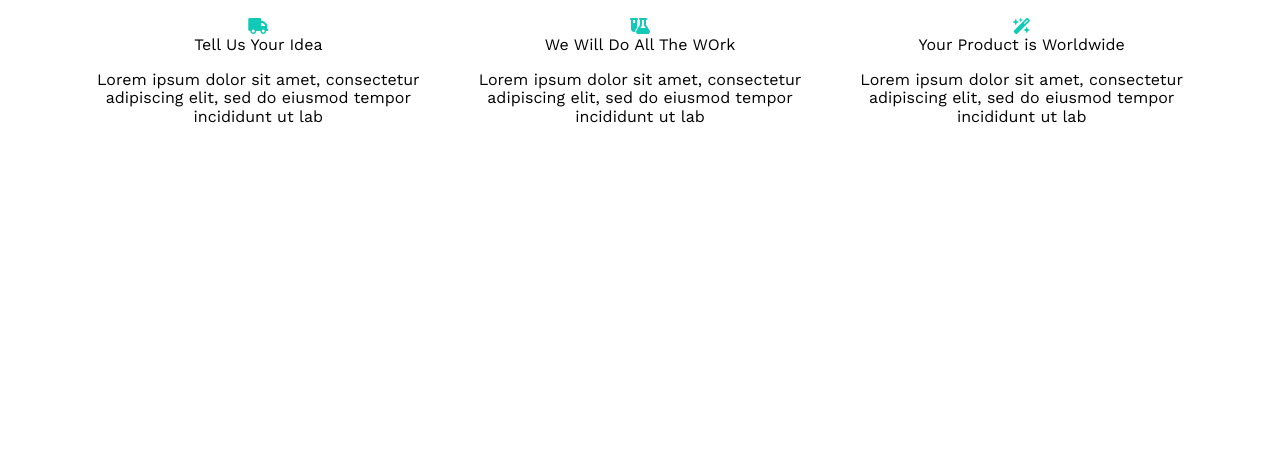
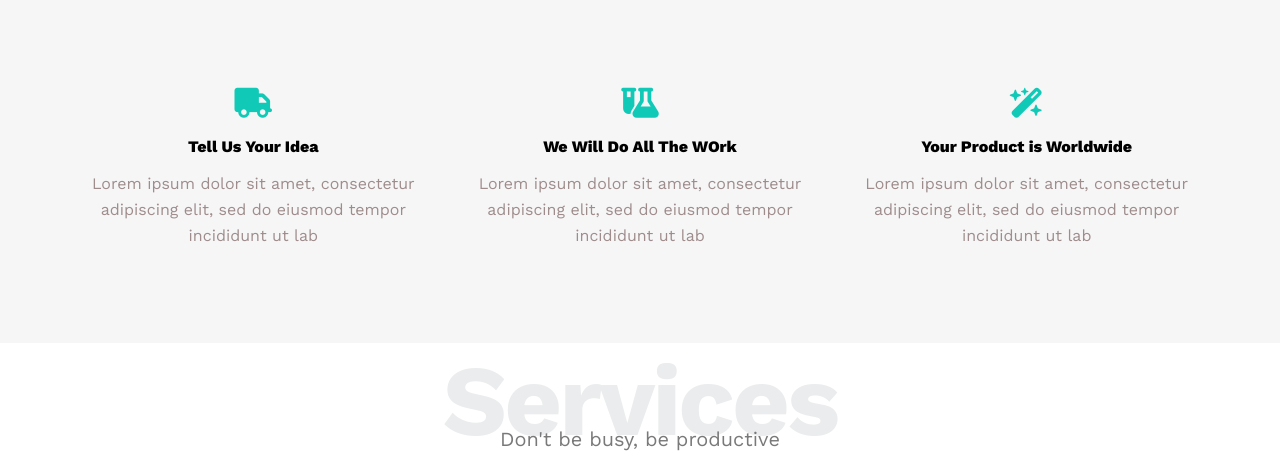
Before and after one commit to AraicheKhalil/Leon, a plain HTML site: page index.html in a window 1280 px wide. Shown: the part 802-1261 px from the top of the page. Before the commit the page ends 964 px from the top, so only its background shows below. Drawn offline with nearby package versions, Linux system fonts and the light colour scheme.

Commit message:
add services Section

```diff
--- a/css/style.css
+++ b/css/style.css
@@ -56,6 +56,33 @@ body{
 
 
 /* End Global Rules */
+
+/* start Components */
+.special-heading {
+  color: #ebeced;
+  font-size: 100px;
+  text-align: center;
+  font-size: 800;
+  letter-spacing: -3px;
+  margin: 0;
+}
+.special-heading + p{
+  margin: -30px;
+  text-align: center;
+  font-size: 20px;
+  color: #797979;
+}
+
+@media (max-width:767px){
+  .special-heading{
+    font-size: 60px;
+  }
+  .special-heading + p{
+    margin: -10px;
+  }
+}
+
+/* end componets */
 
 
 /* Start Header */
@@ -167,128 +194,49 @@ body{
 /* start features section */
 
 .Features{
-    margin: 20px;
+  background: #f6f6f6;
+  padding: 60px 0;
 }
 .Features .Container{
     display: grid;
-    grid-template-columns: auto auto auto;
-    gap: 5px;
+    grid-template-columns: repeat(auto-fill,minmax(300px,1fr));
+    gap: 20px;
 }
 .Features .Container .item{
+    padding: 20px;
     text-align: center;
-
 }
 .Features .Container .item i{
     color: var(--main-color);
+    font-size: 30px;
+    margin: 10px 0;
 }
 .Features .Container .item div{
+    font-weight: 800;
+    margin: 10px 0;
 
 }
 .Features .Container .item p{
+  margin: 15px 0;
+  color: #9f8c8c;
+  line-height: 1.6;
 
 }
 
 /* end features section */
 
+/* start Services */
+.Services{
+
+}
+.Services .Container{
+
+}
+.Services .Container .flex--Container{
+
+}
+.Services .Container .flex--Container .left--section{
 
 
-
-
-
-
-
-
-
-
-
-
-
-
-
-
-
-
-
-
-
-
-
-
-
-
-
-/* .header {
-    padding: 20px;
-  }
-  .header .container {
-    display: flex;
-    justify-content: space-between;
-    align-items: center;
-  }
-  .header .logo {
-    width: 60px;
-  }
-  .header .links {
-    position: relative;
-  }
-  .header .links:hover .icon span:nth-child(2) {
-    width: 100%;
-  }
-  .header .links .icon {
-    width: 30px;
-    display: flex;
-    flex-wrap: wrap;
-    justify-content: flex-end;
-  }
-  .header .links .icon span {
-    background-color: #333;
-    margin-bottom: 5px;
-    height: 2px;
-  }
-  .header .links .icon span:first-child {
-    width: 100%;
-  }
-  .header .links .icon span:nth-child(2) {
-    width: 60%;
-    transition: var(--main-duration);
-  }
-  .header .links .icon span:last-child {
-    width: 100%;
-  }
-  .header .links ul {
-    list-style: none;
-    margin: 0;
-    padding: 0;
-    background-color: #f6f6f6;
-    position: absolute;
-    right: 0;
-    min-width: 200px;
-    top: calc(100% + 15px);
-    display: none;
-    z-index: 1;
-  }
-  .header .links ul::before {
-    content: "";
-    border-width: 10px;
-    border-style: solid;
-    border-color: transparent transparent #f6f6f6 transparent;
-    position: absolute;
-    right: 5px;
-    top: -20px;
-  }
-  .header .links:hover ul {
-    display: block;
-  }
-  .header .links ul li a {
-    display: block;
-    padding: 15px;
-    text-decoration: none;
-    color: #333;
-    transition: var(--main-duration);
-  }
-  .header .links ul li a:hover {
-    padding-left: 25px;
-  }
-  .header .links ul li:not(:last-child) a {
-    border-bottom: 1px solid #ddd;
-  } */
+}
+/* End Services */
--- a/index.html
+++ b/index.html
@@ -72,5 +72,27 @@
         </div>
     </div>
     <!-- End Features Section  -->
+
+    <!-- Services Section  -->
+        <div class="Services" id="Services">
+            <div class="Container">
+                <h2 class="special-heading">Services</h2>
+                <p>Don't be busy, be productive</p>
+                <!-- Web design encompasses many different
+                    skills and disciplines in the production
+                    and maintenance of websites. -->
+                    <!-- Web design encompasses many different
+                    skills and disciplines in the production
+                    and maintenance of websites. -->
+                    <!-- Web design encompasses many different
+                    skills and disciplines in the production
+                    and maintenance of websites. -->
+                    <!-- Web design encompasses many different
+                    skills and disciplines in the production
+                    and maintenance of websites. -->
+            </div>
+        </div>
+    <!-- Services Section  -->
+
 </body>
 </html>
```
Also changed, not shown: 1 other file.
